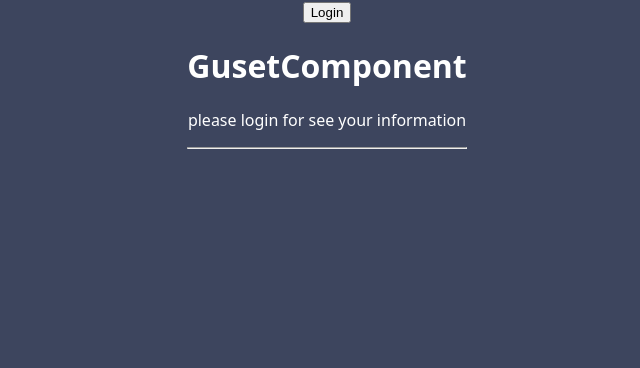
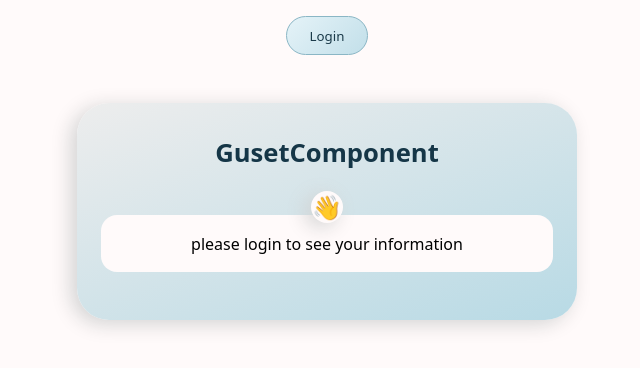
Before and after one commit to a-n-f/first-react-pro, a React (Vite) app: page / in a window 1280 px wide. Shown: the top 368 px of the page, without its empty margins (313-953 px from the left). Built offline with nearby package versions, Linux system fonts and the light colour scheme.

Commit message:
styleInReact-338

```diff
--- a/index.html
+++ b/index.html
@@ -6,7 +6,7 @@
   <link rel="icon" type="image/svg+xml" href="/vite.svg" />
   <meta name="viewport" content="width=device-width, initial-scale=1.0" />
   <title>my-project</title>
-  <!--  جلسه 334 , "useEffect" -->
+  <!--  جلسه 338, "style in react" -->
 </head>
 
 <body>
--- /dev/null
+++ b/src/App.css
@@ -0,0 +1,10 @@
+.container{
+    display: flex;
+    flex-direction: column;
+    /* align-items: center; */
+}
+
+button{
+    max-width: 50%;
+    margin-inline: auto;
+}
--- a/src/App.jsx
+++ b/src/App.jsx
@@ -1,6 +1,7 @@
 import { useState } from "react"
-import GusetComponent from "./GusetComponent.jsx"
-import UserComponent from "./UserComponent.jsx";
+import GusetComponent from "./GuestComponent/GuestComponent.jsx"
+import UserComponent from "./UserComponent/UserComponent.jsx";
+import "./App.css";
 
 
 function App() {
@@ -10,7 +11,7 @@ function App() {
   const [isLogin , setIsLogin] = useState(false) ;
 
   return (
-    <div>
+    <div className="container">
 
       <button onClick={() => setIsLogin(!isLogin)}>
         {isLogin ? "Logout" : "Login"}
@@ -18,8 +19,6 @@ function App() {
 
       {isLogin ? <UserComponent /> : <GusetComponent />}
 
-      <hr />
-
     </div>
   )
 }
--- /dev/null
+++ b/src/GuestComponent/GuestComponent.css
@@ -0,0 +1,49 @@
+/* استایل‌های مربوط به GuestComponent */
+
+.guestContainer {
+    display: flex;
+    align-items: center;
+    justify-content: center;
+    flex-direction: column;
+    gap: 1.8rem;
+    background: linear-gradient(160deg, #ededed, #b8dae5);
+    width: min(500px, 90%);
+    margin: 3rem auto 0;
+    padding: 2rem 1.5rem;
+    border-radius: 2rem;
+    box-shadow: -6px 4px 20px 0px lightgray;
+}
+
+.guestTitle {
+    margin: 0;
+    font-size: 1.6rem;
+    color: #153647;
+}
+
+.guestDescription {
+    position: relative;
+    background-color: snow;
+    width: 100%;
+    padding: 1.1rem 1.3rem;
+    text-align: center;
+    font-weight: 500;
+    font-size: 1rem;
+    border-radius: 1rem;
+}
+
+.guestDescription::before {
+    content: "👋";
+    position: absolute;
+    top: -1.5rem;
+    left: 50%;
+    transform: translateX(-50%);
+    font-size: 1.5rem;
+    background-color: snow;
+    box-shadow: -6px 4px 20px 0px lightgray;
+    width: 2rem;
+    height: 2rem;
+    border-radius: 999px;
+    display: flex;
+    align-items: center;
+    justify-content: center;
+}
--- /dev/null
+++ b/src/GuestComponent/GuestComponent.jsx
@@ -0,0 +1,14 @@
+import './GuestComponent.css' ;
+
+const GusetComponent = () => {
+    console.log("GusetComponent");
+
+    return (
+        <div className="guestContainer">
+            <h1 className='guestTitle'>GusetComponent</h1>
+            <p className='guestDescription'>please login to see your information</p>
+        </div>
+    )
+}
+
+export default GusetComponent ;
--- a/src/GusetComponent.jsx
+++ /dev/null
@@ -1,12 +0,0 @@
-const GusetComponent = () => {
-    console.log("GusetComponent");
-
-    return (
-        <div>
-            <h1>GusetComponent</h1>
-            <p>please login for see your information</p>
-        </div>
-    )
-}
-
-export default GusetComponent ;
--- /dev/null
+++ b/src/UserComponent/UserComponent.css
@@ -0,0 +1,44 @@
+/* استایل‌های مربوط به UserComponent */
+
+/* روت UserComponent: div بعد از دکمه Login که کلاس guestContainer ندارد */
+div > button + div:not(.guestContainer) {
+    display: flex;
+    flex-direction: column;
+    align-items: center;
+    justify-content: center;
+    gap: 1.2rem;
+    background: linear-gradient(160deg, #ededed, #b8dae5);
+    width: min(500px, 90%);
+    margin: 3rem auto 0;
+    padding: 2rem 1.5rem;
+    border-radius: 2rem;
+    box-shadow: -6px 4px 20px 0px lightgray;
+}
+
+div > button + div:not(.guestContainer) > h1 {
+    margin: 0;
+    font-size: 1.6rem;
+    color: #153647;
+}
+
+div > button + div:not(.guestContainer) > button {
+    margin-top: 0.5rem;
+}
+
+div > button + div:not(.guestContainer) > ol {
+    margin: 0;
+    padding: 1rem 1.2rem;
+    width: 100%;
+    list-style: none;
+    background-color: snow;
+    border-radius: 1rem;
+    font-size: 0.98rem;
+}
+
+div > button + div:not(.guestContainer) > ol > li {
+    margin-bottom: 0.4rem;
+}
+
+div > button + div:not(.guestContainer) > ol > li:last-child {
+    margin-bottom: 0;
+}
--- a/src/UserComponent.jsx
+++ b/src/UserComponent/UserComponent.jsx
@@ -1,4 +1,6 @@
 import { useEffect, useState } from "react";
+import './UserComponent.css';
+
 
 const UserComponent = () => {
 
--- a/src/index.css
+++ /dev/null
@@ -1,10 +0,0 @@
-body{
-  margin: 0;
-  padding: 0;
-  box-sizing: border-box;
-  background-color: rgb(61, 69, 94);
-  font-family: system-ui, -apple-system, BlinkMacSystemFont, 'Segoe UI', Roboto, Oxygen, Ubuntu, Cantarell, 'Open Sans', 'Helvetica Neue', sans-serif;
-  justify-items: center;
-  text-align: center;
-  color: white;
-}
--- /dev/null
+++ b/src/main.css
@@ -0,0 +1,38 @@
+/* @import './UserComponent/UserComponent.css'; */
+
+* {
+  box-sizing: border-box;
+  font-family: system-ui, -apple-system, BlinkMacSystemFont, 'Segoe UI', Roboto, Oxygen, Ubuntu, Cantarell, 'Open Sans', 'Helvetica Neue', sans-serif;
+}
+
+body {
+  margin: 0;
+  padding: 0;
+  background-color: snow;
+}
+
+#root {
+  width: 100%;
+  padding: 1rem;
+}
+
+button {
+  padding: 0.6rem 1.4rem;
+  border-radius: 999px;
+  border: 1px solid #8ab6c5;
+  background: linear-gradient(135deg, #e5f3f8, #c2dfe9);
+  cursor: pointer;
+  font-weight: 500;
+  color: #1b3b4a;
+  transition: background 0.2s ease, transform 0.1s ease, box-shadow 0.1s ease;
+}
+
+button:hover {
+  background: linear-gradient(135deg, #d7edf6, #b5d6e4);
+  box-shadow: 0 4px 10px rgba(0, 0, 0, 0.08);
+}
+
+button:active {
+  transform: translateY(1px);
+  box-shadow: 0 2px 6px rgba(0, 0, 0, 0.1);
+}
--- a/src/main.jsx
+++ b/src/main.jsx
@@ -1,5 +1,5 @@
 import { createRoot } from 'react-dom/client'
-import './index.css'
+import './main.css'
 import App from './App.jsx'
 
 createRoot(document.getElementById('root')).render(
```
